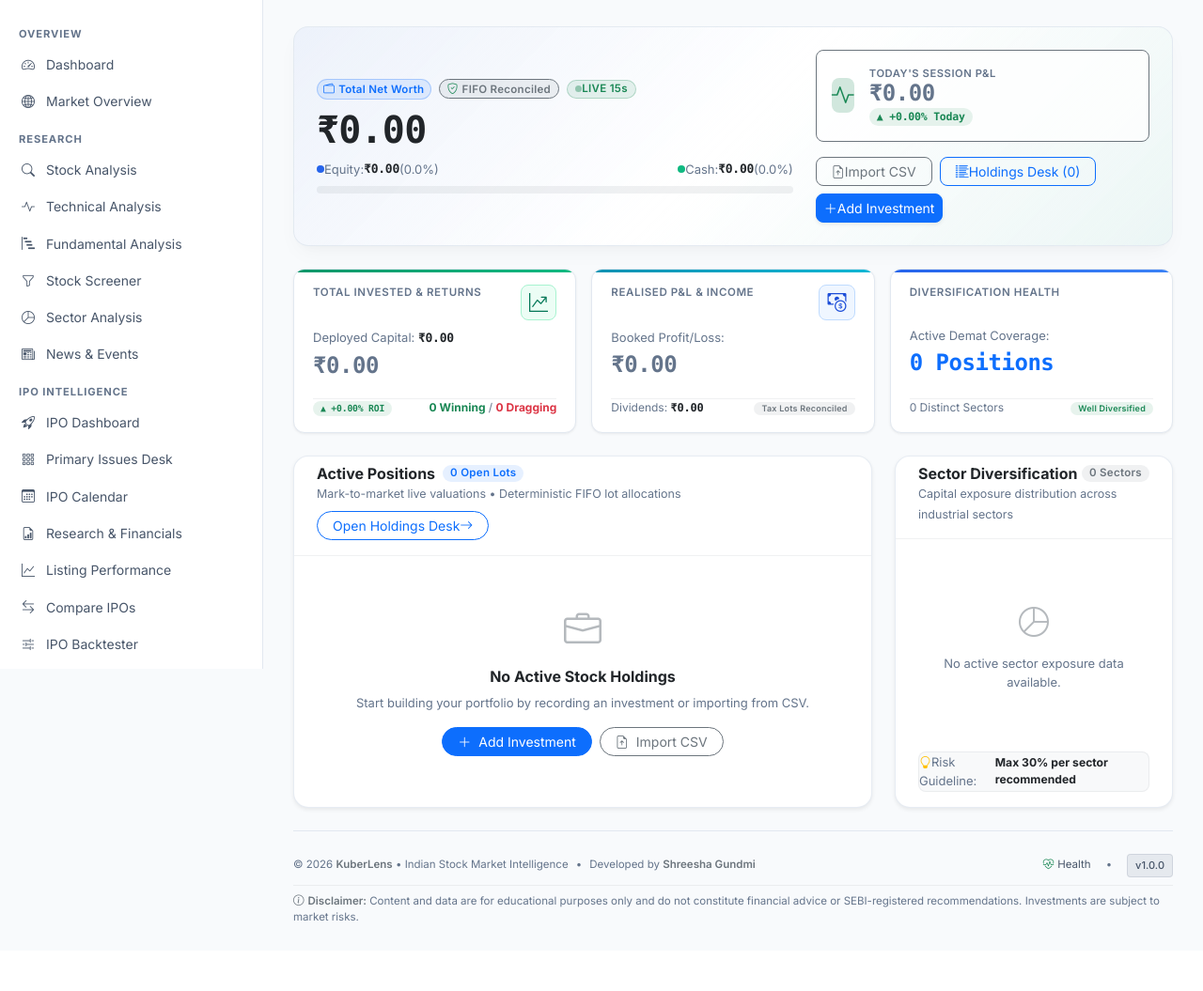
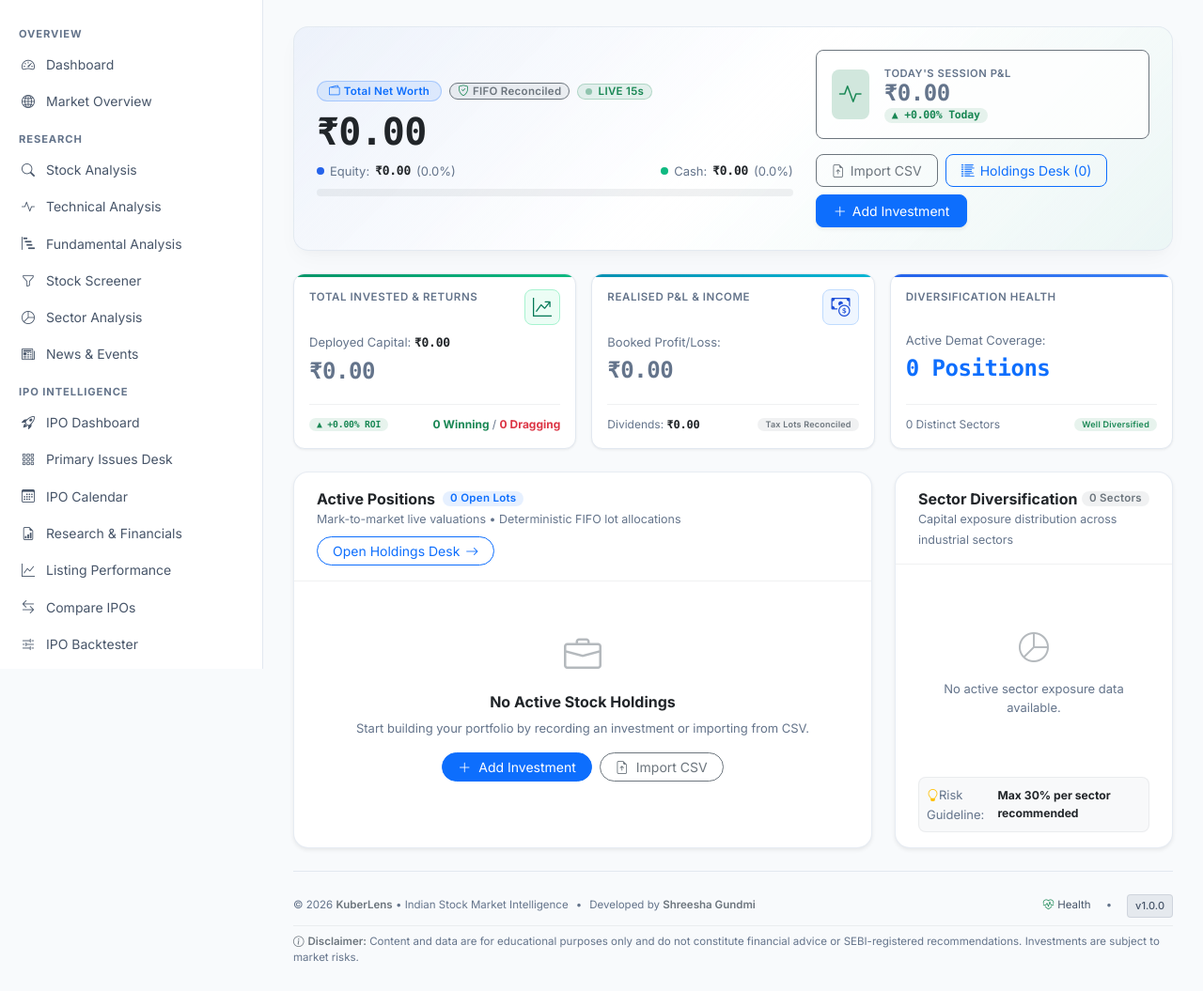
Before and after one commit to Shreesha666/KuberLens, a Django app: page /portfolio/ in a window 1280 px wide. Shown: the part 88-1143 px from the top of the page at 94% size. Before the commit the page ends 1069 px from the top, so only its background shows below. Run offline with Django 5.2, Linux system fonts and the light colour scheme; the visitor is signed in with stand-in values (Sample User, id 1); data comes from the database, SQL or seed files in the repository; data that the repository does not hold is empty; parts of the project's set-up code (start-up, migrations or seed data) failed here and were passed over; some libraries are stand-ins or nearby versions.

Commit message:
fix(styles): replace non-standard fractional paddings with standard Bootstrap scales and add CSS fallback utility safety net

```diff
--- a/static/css/theme.css
+++ b/static/css/theme.css
@@ -1432,3 +1432,33 @@ body {
     border-left: 4px solid var(--color-red);
     border-radius: 12px;
 }
+
+/* ==========================================================================
+   Precision Spacing Utilities (.5 scale safety net for Bootstrap)
+   ========================================================================== */
+.p-0\.5 { padding: 0.125rem !important; }
+.p-1\.5 { padding: 0.375rem !important; }
+.p-2\.5 { padding: 0.75rem !important; }
+.p-3\.5 { padding: 1.125rem !important; }
+.py-0\.5 { padding-top: 0.125rem !important; padding-bottom: 0.125rem !important; }
+.py-1\.5 { padding-top: 0.375rem !important; padding-bottom: 0.375rem !important; }
+.py-2\.5 { padding-top: 0.75rem !important; padding-bottom: 0.75rem !important; }
+.py-3\.5 { padding-top: 1.125rem !important; padding-bottom: 1.125rem !important; }
+.px-0\.5 { padding-left: 0.125rem !important; padding-right: 0.125rem !important; }
+.px-1\.5 { padding-left: 0.375rem !important; padding-right: 0.375rem !important; }
+.px-2\.5 { padding-left: 0.75rem !important; padding-right: 0.75rem !important; }
+.px-3\.5 { padding-left: 1.125rem !important; padding-right: 1.125rem !important; }
+.pt-2\.5 { padding-top: 0.75rem !important; }
+.pt-3\.5 { padding-top: 1.125rem !important; }
+.pb-2\.5 { padding-bottom: 0.75rem !important; }
+.m-1\.5 { margin: 0.375rem !important; }
+.m-2\.5 { margin: 0.75rem !important; }
+.mt-0\.5 { margin-top: 0.125rem !important; }
+.mt-1\.5 { margin-top: 0.375rem !important; }
+.mt-2\.5 { margin-top: 0.75rem !important; }
+.mb-0\.5 { margin-bottom: 0.125rem !important; }
+.mb-1\.5 { margin-bottom: 0.375rem !important; }
+.mb-2\.5 { margin-bottom: 0.75rem !important; }
+.gap-1\.5 { gap: 0.375rem !important; }
+.gap-2\.5 { gap: 0.75rem !important; }
+.g-2\.5 { --bs-gutter-x: 0.75rem; --bs-gutter-y: 0.75rem; }
--- a/templates/ai_analysis/partials/recommendations_partial.html
+++ b/templates/ai_analysis/partials/recommendations_partial.html
@@ -228,7 +228,7 @@
                                     <i class="bi bi-flag-fill me-1 text-secondary"></i><strong>Invalidation:</strong> {{ h.rec.invalidation_condition }}
                                 </div>
                                 {% if h.rec.warning %}
-                                <div class="alert alert-danger p-1.5 mt-1.5 mb-0 small border-0 rounded-2 d-flex align-items-center gap-1.5">
+                                <div class="alert alert-danger p-2 mt-2 mb-0 small border-0 rounded-2 d-flex align-items-center gap-2">
                                     <i class="bi bi-exclamation-octagon-fill text-danger flex-shrink-0"></i>
                                     <span class="fw-semibold">{{ h.rec.warning }}</span>
                                 </div>
--- a/templates/holdings/partials/holding_detail_partial.html
+++ b/templates/holdings/partials/holding_detail_partial.html
@@ -306,7 +306,7 @@
 
                 <!-- 2. Target Milestones & Estimated Timeline (Dedicated Card Section) -->
                 <div
-                    class="p-2.5 p-2 rounded-3 bg-body-tertiary bg-opacity-60 border border-secondary border-opacity-10 mb-3">
+                    class="p-2 rounded-3 bg-body-tertiary bg-opacity-60 border border-secondary border-opacity-10 mb-3">
                     <div class="d-flex align-items-center justify-content-between mb-2">
                         <span class="fw-semibold text-body small d-flex align-items-center gap-1.5">
                             <i class="bi bi-crosshair text-success"></i> Target Milestones &amp; Estimated Timeline
--- a/templates/portfolio/partials/overview_partial.html
+++ b/templates/portfolio/partials/overview_partial.html
@@ -55,7 +55,7 @@
                 <div class="col-12 col-lg-5 d-flex flex-column align-items-lg-end justify-content-between gap-3">
                     <!-- Session P&L Callout Box -->
                     <div class="p-3 rounded-3 border border-secondary border-opacity-15 bg-body bg-opacity-75 shadow-2xs d-flex align-items-center gap-3 w-100" style="max-width: 380px;">
-                        <div class="p-2.5 rounded-3 {% if total_day_pnl >= 0 %}bg-success-subtle text-success{% else %}bg-danger-subtle text-danger{% endif %} flex-shrink-0">
+                        <div class="p-2 rounded-3 {% if total_day_pnl >= 0 %}bg-success-subtle text-success{% else %}bg-danger-subtle text-danger{% endif %} flex-shrink-0">
                             <i class="bi bi-activity fs-4"></i>
                         </div>
                         <div class="flex-grow-1">
@@ -103,7 +103,7 @@
     <div class="row g-3 mb-4">
         <!-- Pillar 1: Invested Capital & Unrealised Return -->
         <div class="col-12 col-md-4">
-            <div class="stat-card-elevated {% if unrealised_pnl >= 0 %}border-accent-success{% else %}border-accent-danger{% endif %} h-100 d-flex flex-column justify-content-between p-3.5">
+            <div class="stat-card-elevated {% if unrealised_pnl >= 0 %}border-accent-success{% else %}border-accent-danger{% endif %} h-100 d-flex flex-column justify-content-between p-3">
                 <div>
                     <div class="d-flex justify-content-between align-items-start mb-2">
                         <span class="text-muted small text-uppercase fw-semibold" style="font-size: 0.72rem; letter-spacing: 0.05em;">Total Invested &amp; Returns</span>
@@ -129,7 +129,7 @@
 
         <!-- Pillar 2: Realised Gains & Dividend Income -->
         <div class="col-12 col-md-4">
-            <div class="stat-card-elevated border-accent-info h-100 d-flex flex-column justify-content-between p-3.5">
+            <div class="stat-card-elevated border-accent-info h-100 d-flex flex-column justify-content-between p-3">
                 <div>
                     <div class="d-flex justify-content-between align-items-start mb-2">
                         <span class="text-muted small text-uppercase fw-semibold" style="font-size: 0.72rem; letter-spacing: 0.05em;">Realised P&amp;L &amp; Income</span>
@@ -149,7 +149,7 @@
 
         <!-- Pillar 3: Portfolio Health & Diversification Status -->
         <div class="col-12 col-md-4">
-            <div class="stat-card-elevated border-accent-primary h-100 d-flex flex-column justify-content-between p-3.5">
+            <div class="stat-card-elevated border-accent-primary h-100 d-flex flex-column justify-content-between p-3">
                 <div>
                     <div class="d-flex justify-content-between align-items-start mb-2">
                         <span class="text-muted small text-uppercase fw-semibold" style="font-size: 0.72rem; letter-spacing: 0.05em;">Diversification Health</span>
@@ -184,7 +184,7 @@
             <div class="row g-2">
                 {% for warning in concentration_warnings %}
                 <div class="col-12 col-md-6">
-                    <div class="d-flex align-items-start gap-2 small text-body p-2.5 rounded-3 bg-body bg-opacity-75 border border-warning border-opacity-25 shadow-2xs">
+                    <div class="d-flex align-items-start gap-2 small text-body p-2 rounded-3 bg-body bg-opacity-75 border border-warning border-opacity-25 shadow-2xs">
                         <i class="bi bi-exclamation-triangle-fill text-warning flex-shrink-0 mt-0.5"></i>
                         <div>{{ warning }}</div>
                     </div>
@@ -412,7 +412,7 @@
                 </div>
 
                 <div class="card-footer bg-transparent border-0 px-4 pb-3 pt-0">
-                    <div class="p-2.5 rounded-3 bg-body-tertiary border border-secondary border-opacity-10 small d-flex align-items-center justify-content-between">
+                    <div class="p-2 rounded-3 bg-body-tertiary border border-secondary border-opacity-10 small d-flex align-items-center justify-content-between">
                         <span class="text-muted"><i class="bi bi-lightbulb text-warning me-1.5"></i>Risk Guideline:</span>
                         <span class="text-body fw-bold" style="font-size: 0.76rem;">Max 30% per sector recommended</span>
                     </div>
--- a/templates/stocks/partials/stock_detail_partial.html
+++ b/templates/stocks/partials/stock_detail_partial.html
@@ -206,7 +206,7 @@
                 </div>
 
                 <!-- 2. Target Milestones & Estimated Timeline (Dedicated Card Section) -->
-                <div class="p-2.5 p-2 rounded-3 bg-body-tertiary bg-opacity-60 border border-secondary border-opacity-10 mb-3">
+                <div class="p-2 rounded-3 bg-body-tertiary bg-opacity-60 border border-secondary border-opacity-10 mb-3">
                     <div class="d-flex align-items-center justify-content-between mb-2">
                         <span class="fw-semibold text-body small d-flex align-items-center gap-1.5">
                             <i class="bi bi-crosshair text-success"></i> Target Milestones &amp; Estimated Timeline
```
Also changed, not shown: templates/ipo/partials/bid_planner_partial.html (+5 -5 lines), templates/paper_trading/partials/terminal_partial.html (+10 -10 lines).
